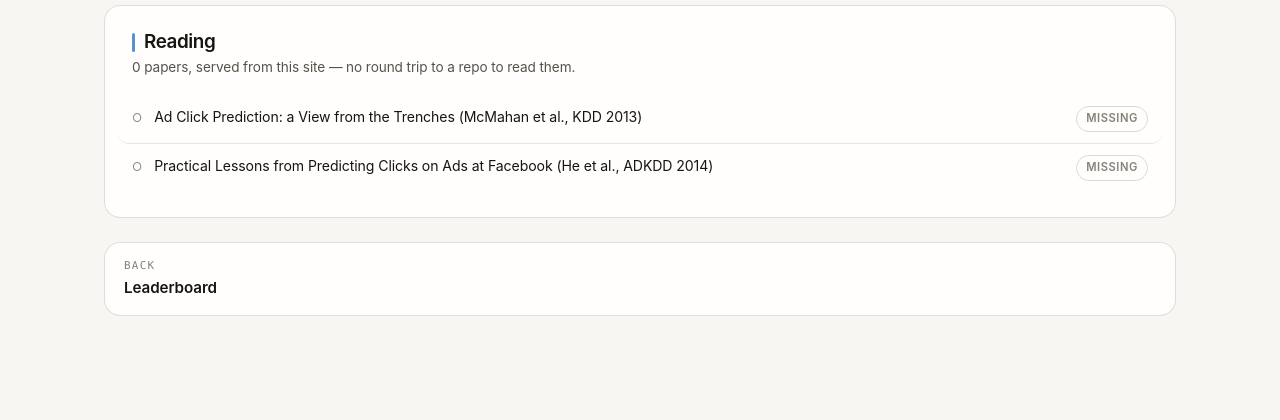
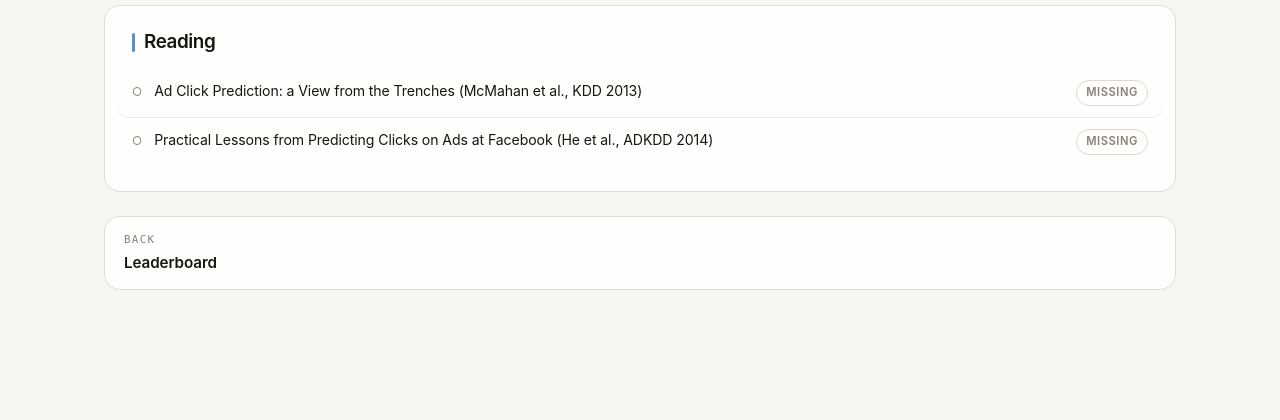
Before and after one commit to o0aditya0o/ads-ml-lab, a FastAPI app: page /week/1/study in a window 1280 px wide. Shown: the part 400-820 px from the top of the page. Run offline with FastAPI, Linux system fonts and the light colour scheme.

Commit message:
refactor(judge): drop the subtitle from the Reading heading
Removed the "N papers, served from this site" line. The heading and the list say
it; the sentence was explaining a design decision to someone who only wanted to
click a paper.

study.summary() no longer computes n_papers, which existed only to fill it.

Co-Authored-By: Claude Opus 5 <noreply@anthropic.com>

```diff
--- a/judge/study.py
+++ b/judge/study.py
@@ -114,9 +114,7 @@ def summary(week: int) -> dict:
     d = week_folder(week)
     if d is None:
         return {}
-    ps = papers(week)
     return {
         "folder": d.name,
-        "papers": ps,
-        "n_papers": sum(1 for p in ps if not p.get("missing")),
+        "papers": papers(week),
     }
--- a/judge/templates/week_study.html
+++ b/judge/templates/week_study.html
@@ -8,11 +8,7 @@
 
 <section class="panel">
   <header>
-    <div>
-      <h2>Reading</h2>
-      <p class="muted small">{{ study.n_papers }} paper{{ '' if study.n_papers == 1 else 's' }},
-        served from this site — no round trip to a repo to read them.</p>
-    </div>
+    <div><h2>Reading</h2></div>
   </header>
 
   <ul class="papers">
```
